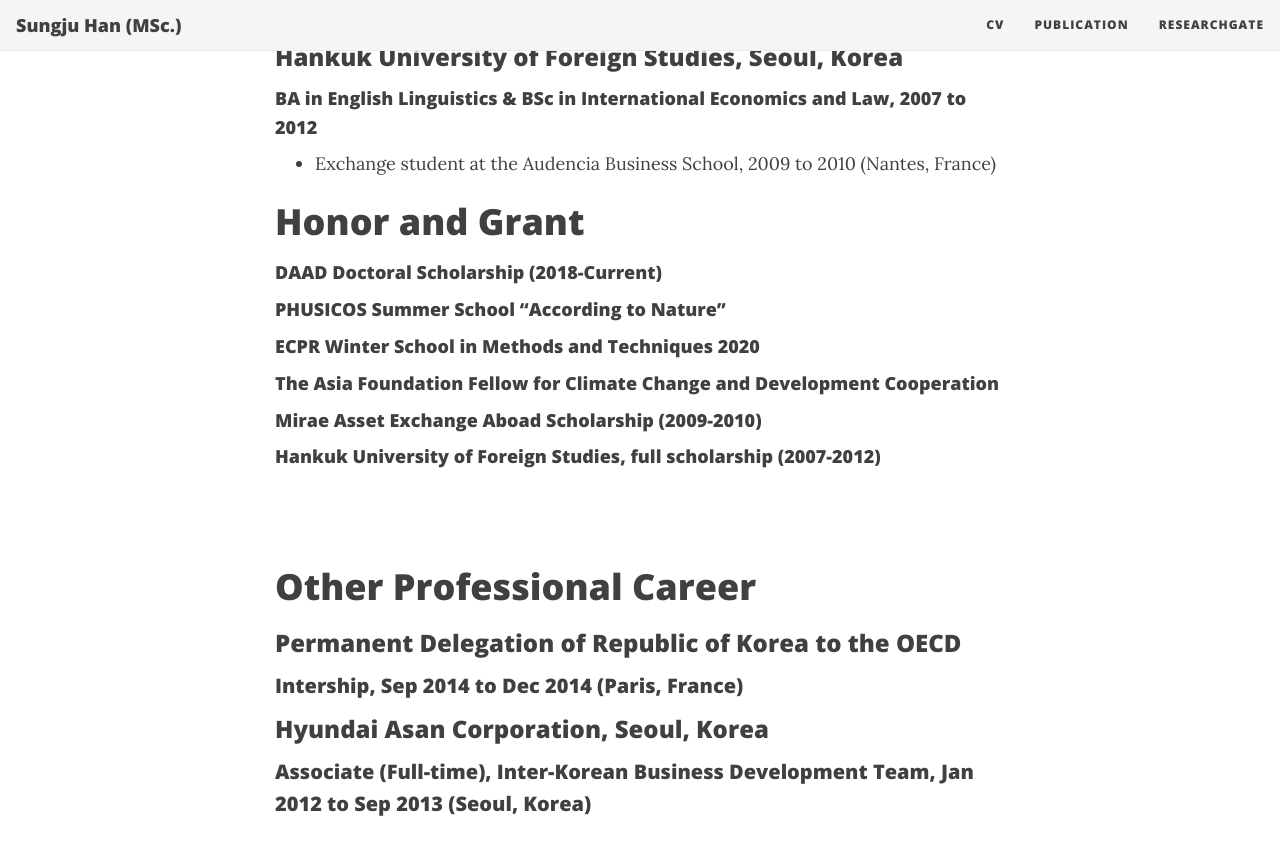
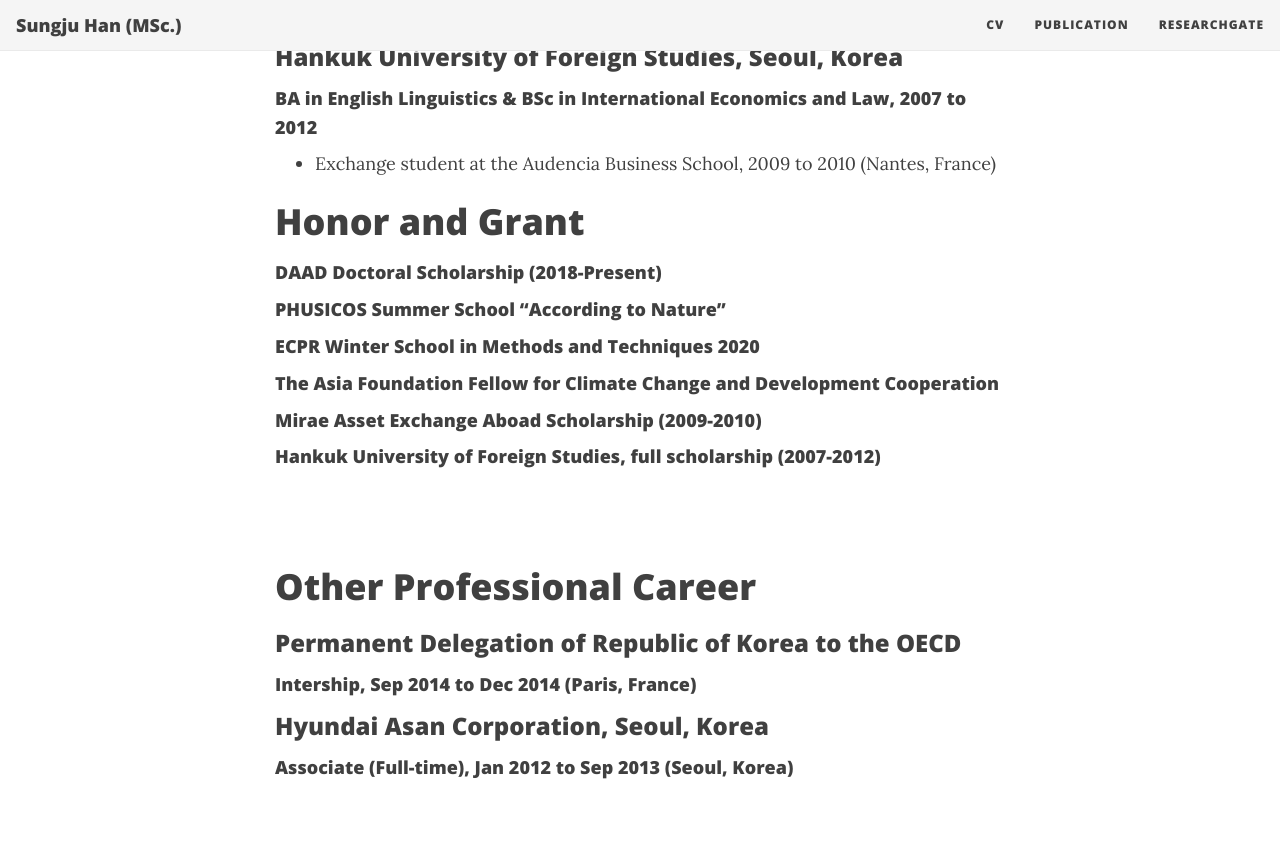
Before and after one commit to sungju-han/sungju-han.github.io, a Jekyll site: the page built from CV.md, in a window 1280 px wide and 900 px high, scrolled down 1277 px. Shown: the top 855 px of the window. Built offline with Jekyll 4.4.1, drawn with Linux system fonts in a browser that asks for light colours; nearby versions of some CDN libraries.

Commit message:
Update CV.md

```diff
--- a/CV.md
+++ b/CV.md
@@ -37,7 +37,7 @@ title: CV
 <br/>
 
 # Honor and Grant
-#### DAAD Doctoral Scholarship (2018-Current)
+#### DAAD Doctoral Scholarship (2018-Present)
 #### PHUSICOS Summer School "According to Nature"
 #### ECPR Winter School in Methods and Techniques 2020
 #### The Asia Foundation Fellow for Climate Change and Development Cooperation
@@ -47,8 +47,8 @@ title: CV
 
 # Other Professional Career
 ### Permanent Delegation of Republic of Korea to the OECD
-##### Intership, Sep 2014 to Dec 2014 (Paris, France)
+#### Intership, Sep 2014 to Dec 2014 (Paris, France)
 
 ### Hyundai Asan Corporation, Seoul, Korea
-##### Associate (Full-time), Inter-Korean Business Development Team, Jan 2012 to Sep 2013 (Seoul, Korea)
+#### Associate (Full-time), Jan 2012 to Sep 2013 (Seoul, Korea)
 <br/>
```
